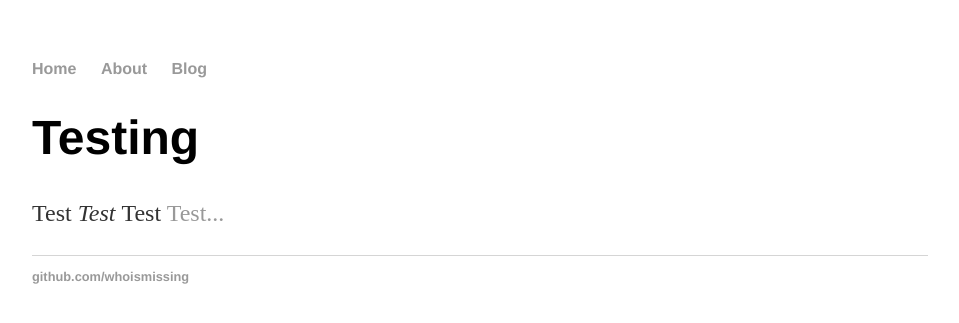
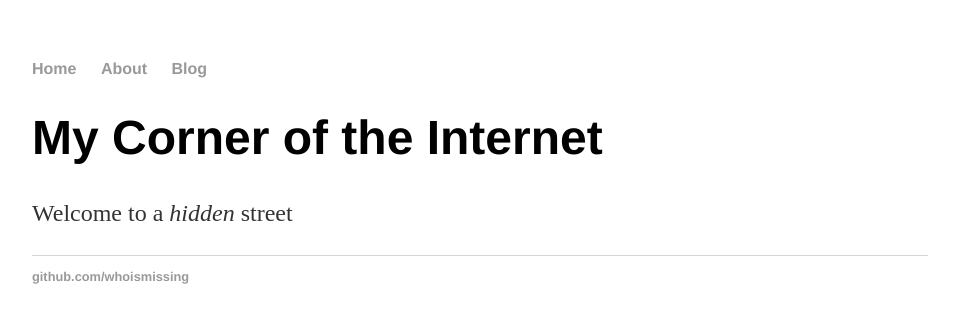
Before and after one commit to whoismissing/whoismissing.github.io, a Jekyll site: the page built from index.html, in a window 1280 px wide. Shown: the top 323 px of the page, without its empty margins (160-1119 px from the left). Built offline with Jekyll 4.4.1, drawn with Linux system fonts in a browser that asks for light colours.

Commit message:
Update index.html

```diff
--- a/index.html
+++ b/index.html
@@ -3,6 +3,6 @@ layout: default
 title: test site
 ---
 <div class="blurb">
-	<h1>Testing</h1>
-	<p> Test <em> Test </em> Test <a href="/about"> Test...</a></p>
+	<h1>My Corner of the Internet</h1>
+	<p> Welcome to a <em> hidden </em> street </a></p>
 </div><!-- /.blurb -->
```
